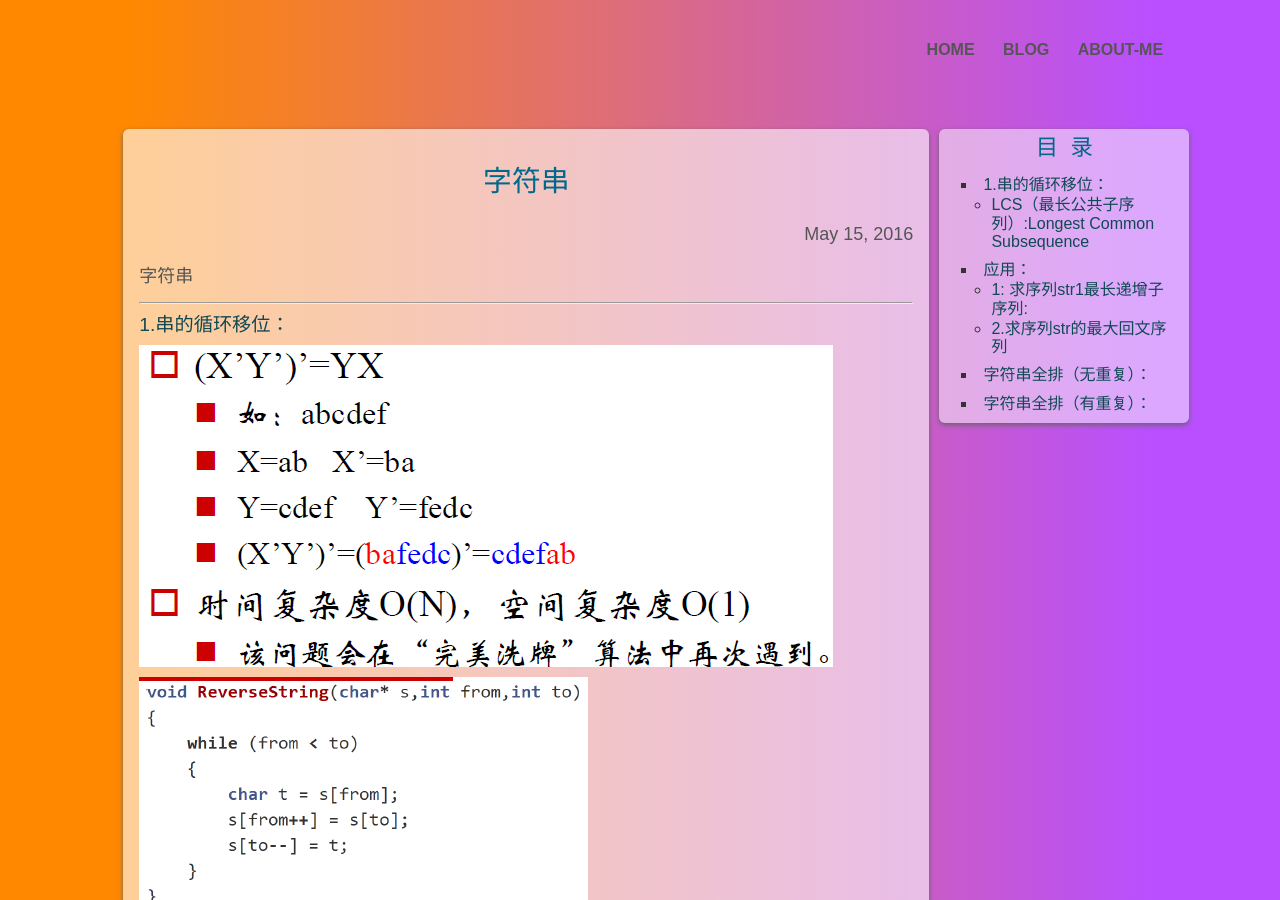
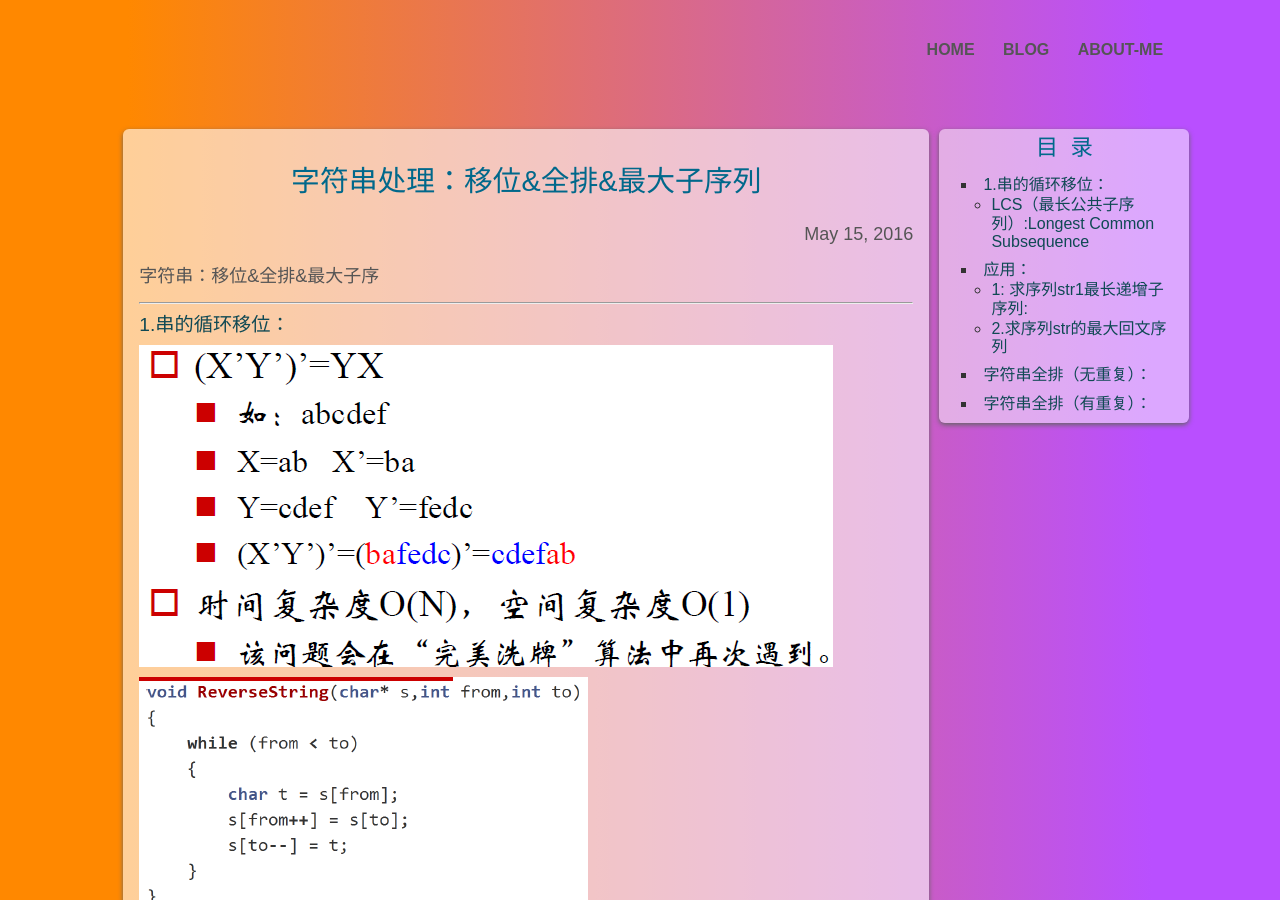
Before and after one commit to zhouliking/zhouliking.github.com, a Jekyll site: the page built from _posts/2016-05-15-String-stringtest.md, in a window 1280 px wide and 900 px high. Built offline with Jekyll 4.4.1, drawn with Linux system fonts in a browser that asks for light colours; comment, search, counter and statistics services are not loaded; a style sheet for code colours, icons or effects is not loaded.

Commit message:
Update 2016-05-15-String-stringtest.md

```diff
--- a/_posts/2016-05-15-String-stringtest.md
+++ b/_posts/2016-05-15-String-stringtest.md
@@ -1,11 +1,11 @@
 ---
 layout: post
-title:  "字符串"
+title:  "字符串处理：移位&全排&最大子序列"
 date:  2016-05-15
 categories: STRING
 ---
 
-字符串
+字符串：移位&全排&最大子序
 
 ---
 
```
